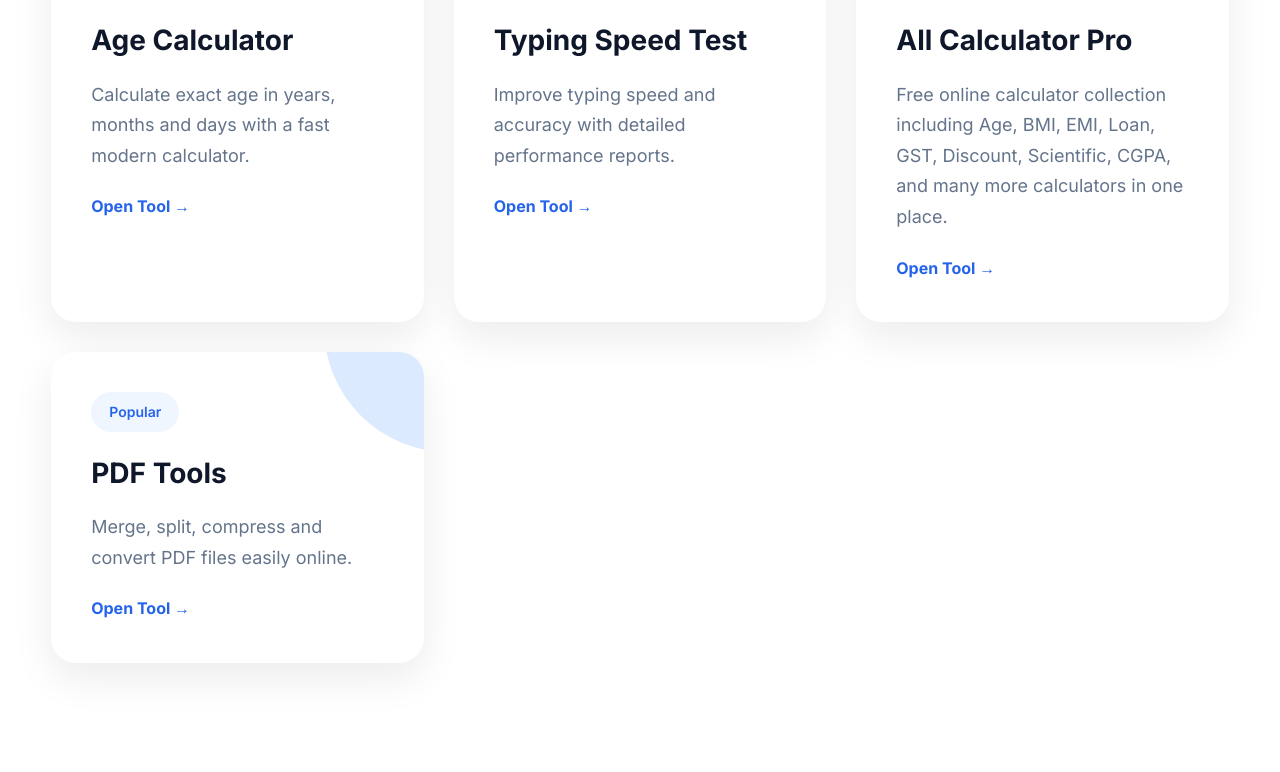
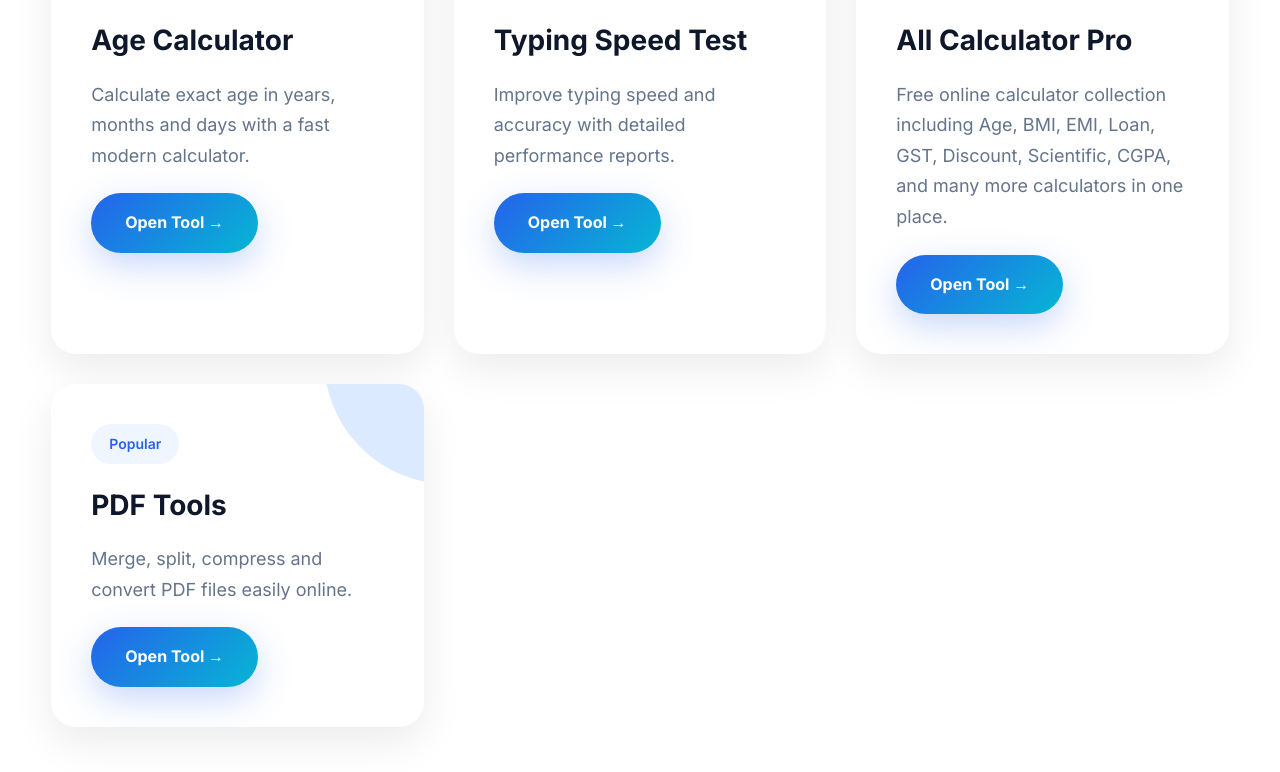
Before and after one commit to karan86512/karanmorehub, a plain HTML site: page index.html in a window 1280 px wide. Shown: the part 2192-2964 px from the top of the page. Drawn offline with Linux system fonts and the light colour scheme.

Commit message:
Update index.html

```diff
--- a/index.html
+++ b/index.html
@@ -569,7 +569,7 @@ modern calculator.
 
 
 
-<a href="https://age-calculator-pro.karanmorehub.com/">
+<a href="https://age-calculator-pro.karanmorehub.com/" class="btn primary">
 
 Open Tool →
 
@@ -624,7 +624,7 @@ with detailed performance reports.
 
 
 
-<a href="https://typemaster-pro.karanmorehub.com/">
+<a href="https://typemaster-pro.karanmorehub.com/" class="btn primary">
 
 Open Tool →
 
@@ -654,7 +654,7 @@ Open Tool →
         Discount, Scientific, CGPA, and many more calculators in one place.
     </p>
 
-    <a href="https://all-calculator-pro.karanmorehub.com/">
+    <a href="https://all-calculator-pro.karanmorehub.com/" class="btn primary">
         Open Tool →
     </a>
 
@@ -694,7 +694,7 @@ PDF files easily online.
 
 
 
-<a href="https://pdf-master.karanmorehub.com/">
+<a href="https://pdf-master.karanmorehub.com/" class="btn primary">
 
 Open Tool →
 
```
